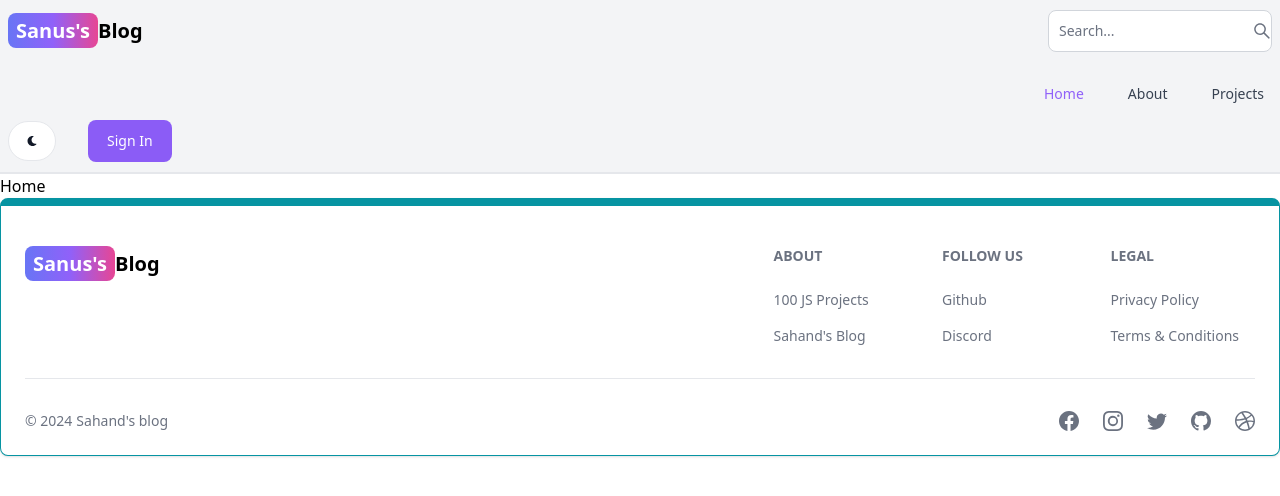
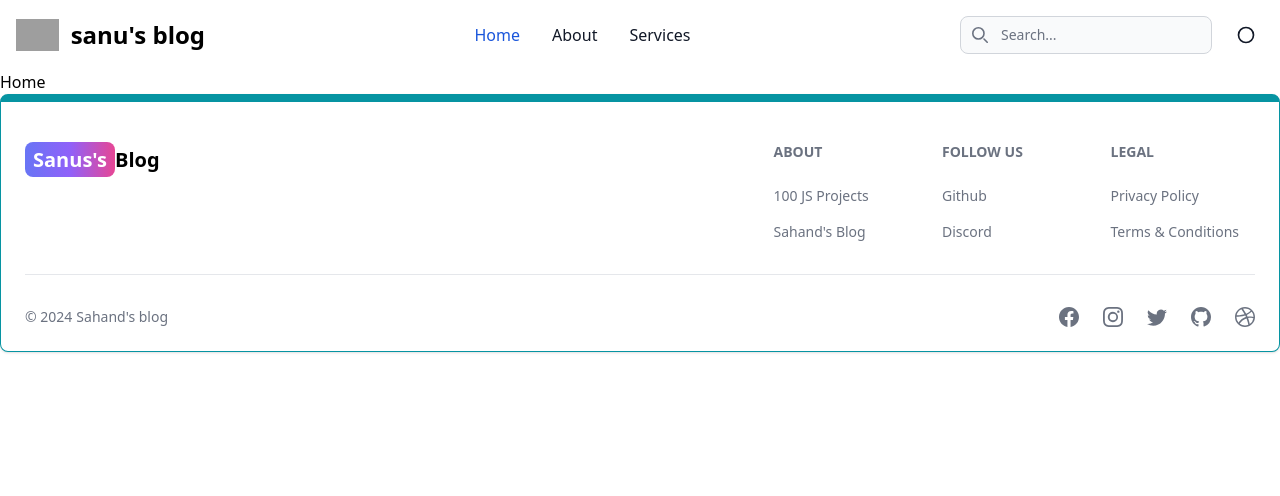
Before and after one commit to sanu9331/mern-blog, a React (Vite) app in the folder client/: page / in a window 1280 px wide. Shown: the top 496 px of the page. Built offline with nearby package versions, Linux system fonts and the light colour scheme; grey boxes are pictures that could not be loaded.

Commit message:
fixed responsiveness in Header

```diff
--- a/client/src/components/Header.jsx
+++ b/client/src/components/Header.jsx
@@ -1,69 +1,104 @@
-import { Button, Navbar, TextInput } from 'flowbite-react';
-import { Link, useLocation } from 'react-router-dom';
+import { Avatar, Button, Dropdown, Navbar, TextInput } from 'flowbite-react';
+import { Link, useLocation, useNavigate } from 'react-router-dom';
 import { AiOutlineSearch } from 'react-icons/ai';
-import { FaMoon } from 'react-icons/fa';
+import { FaMoon, FaSun } from 'react-icons/fa';
+import { useState } from 'react';
 
 export default function Header() {
     const path = useLocation().pathname;
+    const navigate = useNavigate();
+
+    const [searchTerm, setSearchTerm] = useState('');
+    const [theme, setTheme] = useState('light'); // Adjust as per your theme logic
+    const [dropdownOpen, setDropdownOpen] = useState(false);
+    const [menuOpen, setMenuOpen] = useState(false); // State for mobile menu
+
+    const handleSearchChange = (e) => {
+        setSearchTerm(e.target.value);
+    };
+
+    const handleThemeToggle = () => {
+        setTheme(prevTheme => prevTheme === 'light' ? 'dark' : 'light');
+    };
+
+    const toggleDropdown = () => {
+        setDropdownOpen(!dropdownOpen);
+    };
+
+    const toggleMenu = () => {
+        setMenuOpen(!menuOpen);
+    };
 
     return (
-        <Navbar className="border-b-2 bg-gray-100">
-            <Link
-                to="/"
-                className="self-center whitespace-nowrap text-sm sm:text-xl font-semibold dark:text-white"
-            >
-                <span className="px-2 py-1 bg-gradient-to-r from-indigo-500 via-purple-500 to-pink-500 rounded-lg text-white">
-                    Sanus's
-                </span>
-                Blog
-            </Link>
-            <div className="flex-grow flex justify-end items-center">
-                <form className="hidden lg:flex">
-                    <TextInput
-                        type="text"
-                        placeholder="Search..."
-                        rightIcon={AiOutlineSearch}
-                        className="w-30"
-                    />
-                </form>
-                <Button className="w-12 h-10 lg:hidden" color="gray" pill>
-                    <AiOutlineSearch />
-                </Button>
+        <nav className="bg-white border-gray-200 dark:bg-gray-900">
+            <div className="max-w-screen-xl flex flex-wrap items-center justify-between mx-auto p-4">
+                <a href="https://flowbite.com/" className="flex items-center space-x-3 rtl:space-x-reverse">
+                    <img src="https://flowbite.com/docs/images/logo.svg" className="h-8" alt="Flowbite Logo" />
+                    <span className="self-center text-2xl font-semibold whitespace-nowrap dark:text-white">sanu's blog</span>
+                </a>
+                <div className="flex md:order-2 items-center">
+                    <button type="button" aria-controls="navbar-search" aria-expanded={menuOpen} onClick={toggleMenu} className="md:hidden text-gray-500 dark:text-gray-400 hover:bg-gray-100 dark:hover:bg-gray-700 focus:outline-none focus:ring-4 focus:ring-gray-200 dark:focus:ring-gray-700 rounded-lg text-sm p-2.5 me-1">
+                        <svg className="w-5 h-5" aria-hidden="true" xmlns="http://www.w3.org/2000/svg" fill="none" viewBox="0 0 20 20">
+                            <path stroke="currentColor" strokeLinecap="round" strokeLinejoin="round" strokeWidth="2" d="M1 1h18M1 9h18M1 17h18" />
+                        </svg>
+                        <span className="sr-only">Search</span>
+                    </button>
+                    <div className="relative hidden md:block me-4">
+                        <div className="absolute inset-y-0 start-0 flex items-center ps-3 pointer-events-none">
+                            <svg className="w-4 h-4 text-gray-500 dark:text-gray-400" aria-hidden="true" xmlns="http://www.w3.org/2000/svg" fill="none" viewBox="0 0 20 20">
+                                <path stroke="currentColor" strokeLinecap="round" strokeLinejoin="round" strokeWidth="2" d="m19 19-4-4m0-7A7 7 0 1 1 1 8a7 7 0 0 1 14 0Z" />
+                            </svg>
+                            <span className="sr-only">Search icon</span>
+                        </div>
+                        <input type="text" id="search-navbar" value={searchTerm} onChange={handleSearchChange} className="block w-full p-2 ps-10 text-sm text-gray-900 border border-gray-300 rounded-lg bg-gray-50 focus:ring-blue-500 focus:border-blue-500 dark:bg-gray-700 dark:border-gray-600 dark:placeholder-gray-400 dark:text-white dark:focus:ring-blue-500 dark:focus:border-blue-500" placeholder="Search..." />
+                    </div>
+                    {/* Profile Dropdown */}
+                    <div className="relative">
+                        <button onClick={toggleDropdown} className="inline-flex items-center p-2 text-sm font-medium text-gray-900 dark:text-white hover:bg-gray-100 dark:hover:bg-gray-700 focus:outline-none focus:ring-4 focus:ring-gray-200 dark:focus:ring-gray-700 rounded-lg" type="button">
+                            <span className="sr-only">Open user menu</span>
+                            <svg className="w-5 h-5" aria-hidden="true" xmlns="http://www.w3.org/2000/svg" fill="none" viewBox="0 0 24 24">
+                                <path stroke="currentColor" strokeLinecap="round" strokeLinejoin="round" strokeWidth="2" d="M12 12m-9 0a9 9 0 1 0 18 0 9 9 0 1 0-18 0z" />
+                            </svg>
+                        </button>
+                        {dropdownOpen && (
+                            <div className="z-10 absolute right-0 w-48 mt-2 origin-top-right bg-white dark:bg-gray-800 border border-gray-200 dark:border-gray-700 rounded-lg shadow-md">
+                                <ul className="py-1 text-sm text-gray-700 dark:text-gray-200">
+                                    <li>
+                                        <a href="#" className="block px-4 py-2 hover:bg-gray-100 dark:hover:bg-gray-700">Profile</a>
+                                    </li>
+                                    <li>
+                                        <a href="#" className="block px-4 py-2 hover:bg-gray-100 dark:hover:bg-gray-700">Settings</a>
+                                    </li>
+                                    <li>
+                                        <a href="#" className="block px-4 py-2 hover:bg-gray-100 dark:hover:bg-gray-700">Sign out</a>
+                                    </li>
+                                </ul>
+                            </div>
+                        )}
+                    </div>
+                </div>
+                <div className={`items-center justify-between w-full md:flex md:w-auto md:order-1 ${menuOpen ? 'block' : 'hidden'}`} id="navbar-search">
+                    <div className="relative mt-3 md:hidden">
+                        <div className="absolute inset-y-0 start-0 flex items-center ps-3 pointer-events-none">
+                            <svg className="w-4 h-4 text-gray-500 dark:text-gray-400" aria-hidden="true" xmlns="http://www.w3.org/2000/svg" fill="none" viewBox="0 0 20 20">
+                                <path stroke="currentColor" strokeLinecap="round" strokeLinejoin="round" strokeWidth="2" d="m19 19-4-4m0-7A7 7 0 1 1 1 8a7 7 0 0 1 14 0Z" />
+                            </svg>
+                        </div>
+                        <input type="text" id="search-navbar" value={searchTerm} onChange={handleSearchChange} className="block w-full p-2 ps-10 text-sm text-gray-900 border border-gray-300 rounded-lg bg-gray-50 focus:ring-blue-500 focus:border-blue-500 dark:bg-gray-700 dark:border-gray-600 dark:placeholder-gray-400 dark:text-white dark:focus:ring-blue-500 dark:focus:border-blue-500" placeholder="Search..." />
+                    </div>
+                    <ul className="flex flex-col p-4 md:p-0 mt-4 font-medium border border-gray-100 rounded-lg bg-gray-50 md:space-x-8 rtl:space-x-reverse md:flex-row md:mt-0 md:border-0 md:bg-white dark:bg-gray-800 md:dark:bg-gray-900 dark:border-gray-700">
+                        <li>
+                            <a href="/" className="block py-2 px-3 text-gray-900 rounded md:bg-transparent md:text-blue-700 md:p-0 md:dark:text-blue-500" aria-current="page">Home</a>
+                        </li>
+                        <li>
+                            <a href="/about" className="block py-2 px-3 text-gray-900 rounded hover:bg-gray-100 md:hover:bg-transparent md:hover:text-blue-700 md:p-0 dark:text-white dark:hover:bg-gray-700 dark:hover:text-white md:dark:hover:bg-transparent dark:border-gray-700">About</a>
+                        </li>
+                        <li>
+                            <a href="/projects" className="block py-2 px-3 text-gray-900 rounded hover:bg-gray-100 md:hover:bg-transparent md:hover:text-blue-700 md:p-0 dark:text-white dark:hover:bg-gray-700 dark:hover:text-white md:dark:hover:bg-transparent dark:border-gray-700">Services</a>
+                        </li>
+                    </ul>
+                </div>
             </div>
-            <div className="flex gap-8 md:order-2 items-center">
-                <Button className="w-12 h-10 hidden sm:inline" color="gray" pill>
-                    <FaMoon />
-                </Button>
-                <Link to="/sign-in">
-                    <Button className="bg-violet-500 hover:bg-violet-600 active:bg-violet-700 focus:outline-none focus:ring focus:ring-violet-300">
-                        Sign In
-                    </Button>
-                </Link>
-                <Navbar.Toggle />
-            </div>
-            <Navbar.Collapse className="p-2 lg:flex lg:items-center lg:justify-end">
-                <Navbar.Link
-                    as={Link}
-                    to="/"
-                    className={path === "/" ? 'text-purple-500' : ''}
-                >
-                    Home
-                </Navbar.Link>
-                <Navbar.Link
-                    as={Link}
-                    to="/about"
-                    className={path === "/about" ? 'text-purple-500' : ''}
-                >
-                    About
-                </Navbar.Link>
-                <Navbar.Link
-                    as={Link}
-                    to="/projects"
-                    className={path === "/projects" ? 'text-purple-500' : ''}
-                >
-                    Projects
-                </Navbar.Link>
-            </Navbar.Collapse>
-        </Navbar>
-    );
+        </nav>
+    )
 }
```
